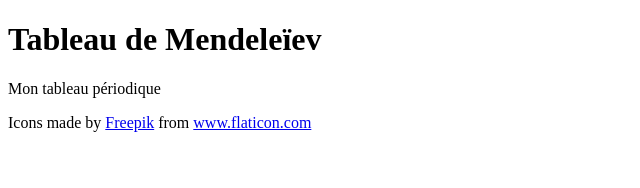
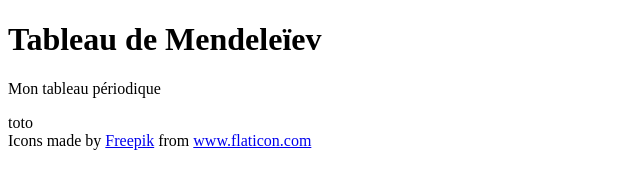
Before and after one commit to Wazteyck/TypeScript-formation, a website built with webpack: page front/src/index.html in a window 1280 px wide. Shown: the whole page, without its empty margins (0-640 px from the left). Built offline with nearby package versions, Linux system fonts and the light colour scheme; files whose address does not match are found by name.

Commit message:
dev: added html remplacement exemple

```diff
--- a/front/src/Mendeleev.ts
+++ b/front/src/Mendeleev.ts
@@ -8,5 +8,15 @@ export class Mendeleev {
   async init() {
     const csv = await d3.csv("./atomes.csv");
     console.log("csv: ", csv);
+
+    // plug csv into html
+    const div = document.querySelector("div.tableau");
+
+    if (!div) {
+      throw new Error("div is null");
+    }
+    console.log("div: ", div);
+
+    div.innerHTML = "toto";
   }
 }
--- a/front/src/index.html
+++ b/front/src/index.html
@@ -6,6 +6,7 @@
     <meta name="viewport" content="width=device-width, initial-scale=1.0" />
     <title>Tableau de Mendeleïev</title>
     <link rel="shortcut icon" href="assets/logo.svg" type="image/svg" />
+    <link rel="stylesheet" href="style.css" />
   </head>
   <body>
     <h1>Tableau de Mendeleïev</h1>
```
